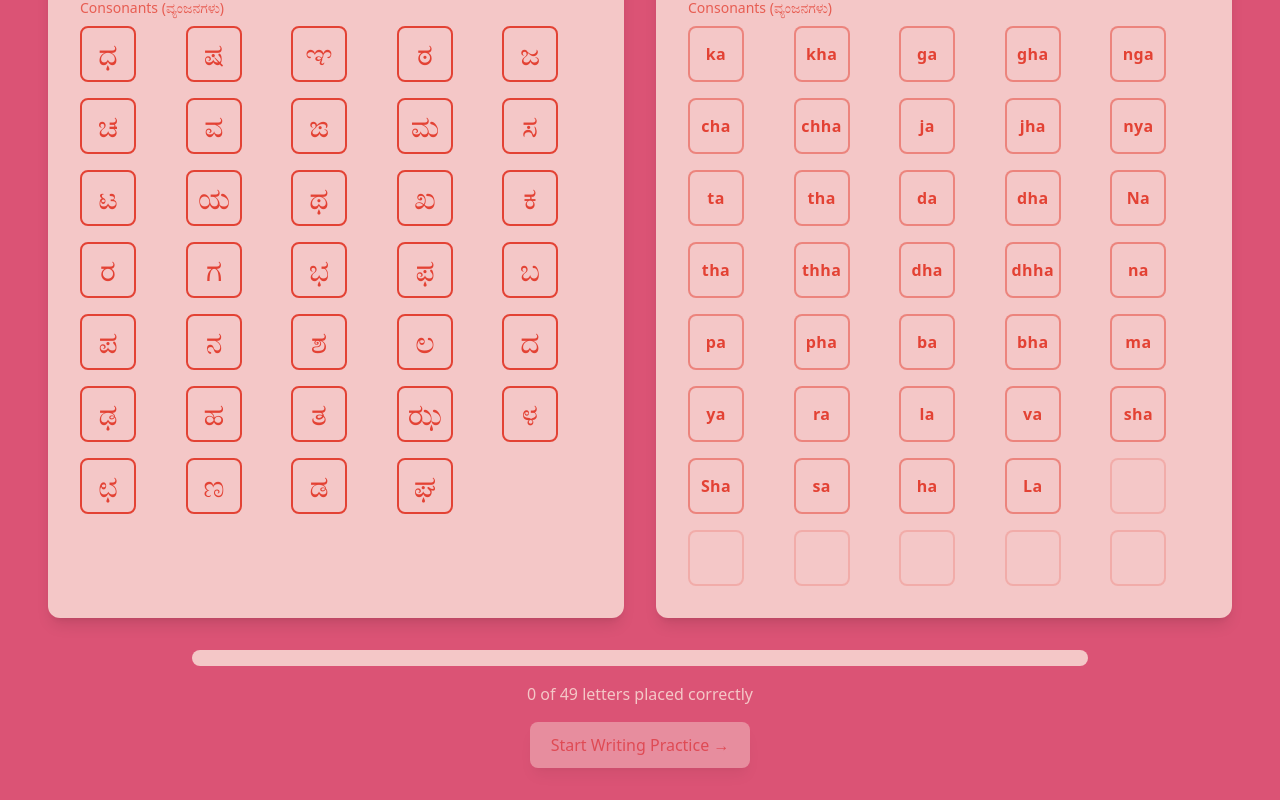
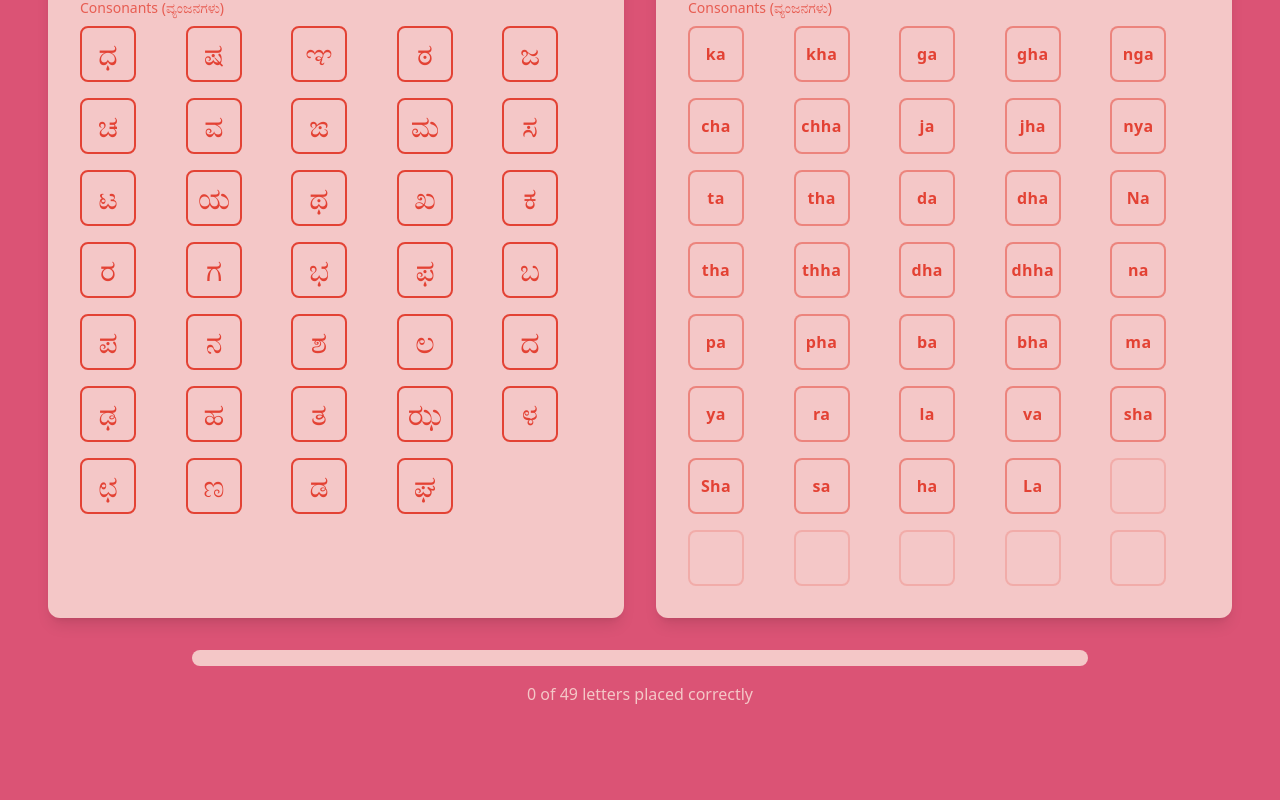
Before and after one commit to AndroAvi/lexidrop, a React (Vite) app: page /game_board in a window 1280 px wide. Shown: the part 572-1372 px from the top of the page. After the commit the page ends 1310 px from the top, so only its background shows below. Built offline with nearby package versions, Linux system fonts and the light colour scheme.

Commit message:
chore: remove unused onClick from game board

```diff
--- a/src/components/AlphabetBoard.jsx
+++ b/src/components/AlphabetBoard.jsx
@@ -20,7 +20,7 @@ const blankSpaces = Array(blankSpacesNeeded).fill().map((_, index) => ({
 // Combine vowels, blank spaces, and consonants
 const alphabet = [...vowels, ...blankSpaces, ...consonants];
 
-const AlphabetBoard = ({ onStartPractice }) => {
+const AlphabetBoard = () => {
   // Track letters that have been correctly placed in their slots
   const [placedLetters, setPlacedLetters] = useState(new Set());
   const [showSuccess, setShowSuccess] = useState(false);
@@ -198,16 +198,6 @@ const AlphabetBoard = ({ onStartPractice }) => {
               </span>
             )}
           </div>
-          <button
-            onClick={() => progress === 100 && onStartPractice()}
-            className={`px-8 py-3 rounded-full text-lg font-semibold transform transition-all duration-300
-                     shadow-lg hover:shadow-xl ${progress === 100
-                       ? 'bg-[#E34234] text-[#F4C7C7] hover:bg-[#c93a2e] hover:scale-105'
-                       : 'bg-[#F4C7C7] text-[#E34234] hover:bg-[#f0baba] hover:scale-105 opacity-50 cursor-not-allowed'}`}
-            disabled={progress !== 100}
-          >
-            Start Writing Practice →
-          </button>
         </div>
       </div>
     </div>
--- a/src/pages/GameBoard.jsx
+++ b/src/pages/GameBoard.jsx
@@ -1,9 +1,7 @@
-import {useNavigate} from "react-router-dom";
 import AlphabetBoard from "../components/AlphabetBoard.jsx";
 
 const GameBoard = () => {
-    const navigate = useNavigate();
-    return <AlphabetBoard onStartPractice={() => navigate('/game')} />;
+    return <AlphabetBoard />;
 };
 
 export default GameBoard;
```
